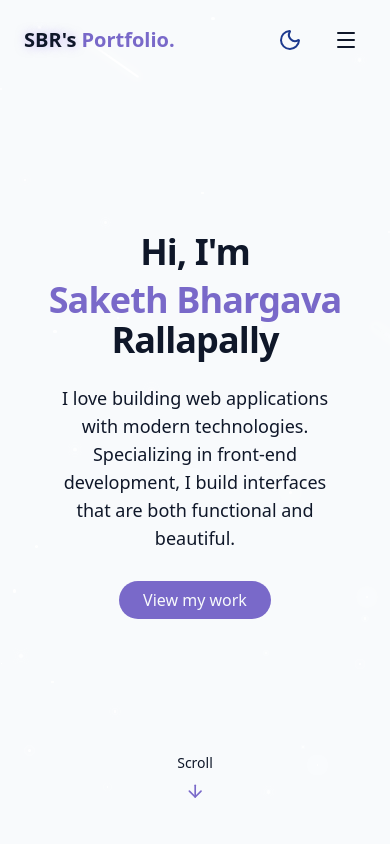
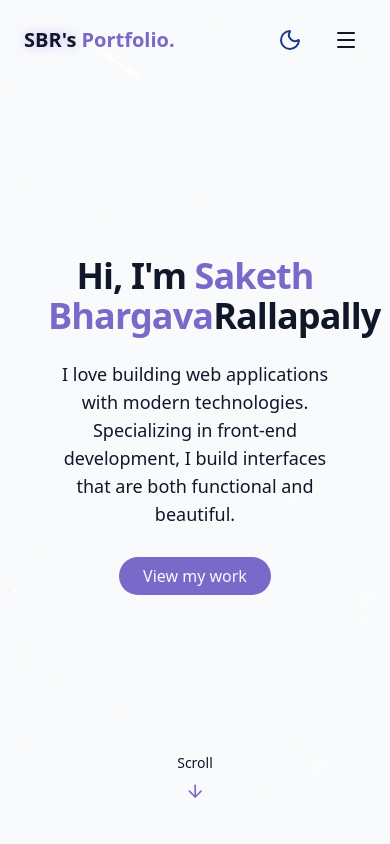
Before and after one commit to SakethBhargava/portfolio, a React (Vite) app: page / in a window 390 px wide. Shown: the top 844 px of the page. Built offline with nearby package versions, Linux system fonts and the light colour scheme.

Commit message:
updated hero section

```diff
--- a/src/components/Hero.jsx
+++ b/src/components/Hero.jsx
@@ -9,24 +9,15 @@
       <div className="container max-w-4xl mx-auto text-center z-10">
         <div className="space-y-6">
           <h1 className="text-4xl md:text-6xl font-bold tracking-tight">
-            {/* 1. Added 'block md:inline' to put this on its own line on mobile */}
-            {/* 2. Added 'mb-2 md:mb-0' for a little vertical gap on mobile */}
-            <span className="block md:inline mb-2 md:mb-0 opacity-0 animate-fade-in">
-              Hi, I'm{" "}
-            </span>
-
-            {/* Kept the name spans together */}
+            <span className="opacity-0 animate-fade-in">Hi, I'm </span>
             <span className="text-primary opacity-0 animate-fade-in-delay-1">
               Saketh Bhargava
             </span>
-            {/* Removed 'ml-2' and added a manual space {" "} between spans to allow natural wrapping if needed */}
-            {" "}
             <span className="text-gradient opacity-0 animate-fade-in-delay-2">
               Rallapally
             </span>
           </h1>
-
-          <p className="text-lg md:text-xl text-muted-foreground max-w-2xl mx-auto opacity-0 animate-fade-in-delay-3">
+          <p className="text-lg md:text-xl text-muted-foreground max-2-2xl mx-auto opacity-0 animate-fade-in-delay-3">
             I love building web applications with modern technologies.
             Specializing in front-end development, I build interfaces that are
             both functional and beautiful.
```
